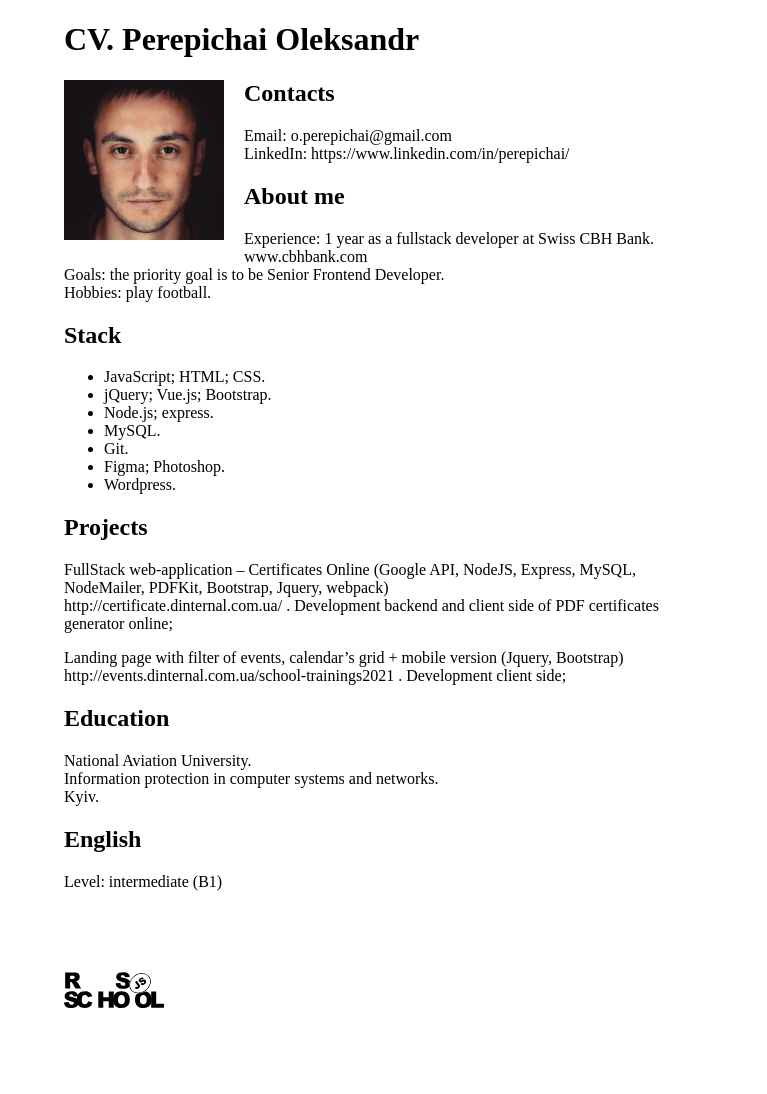
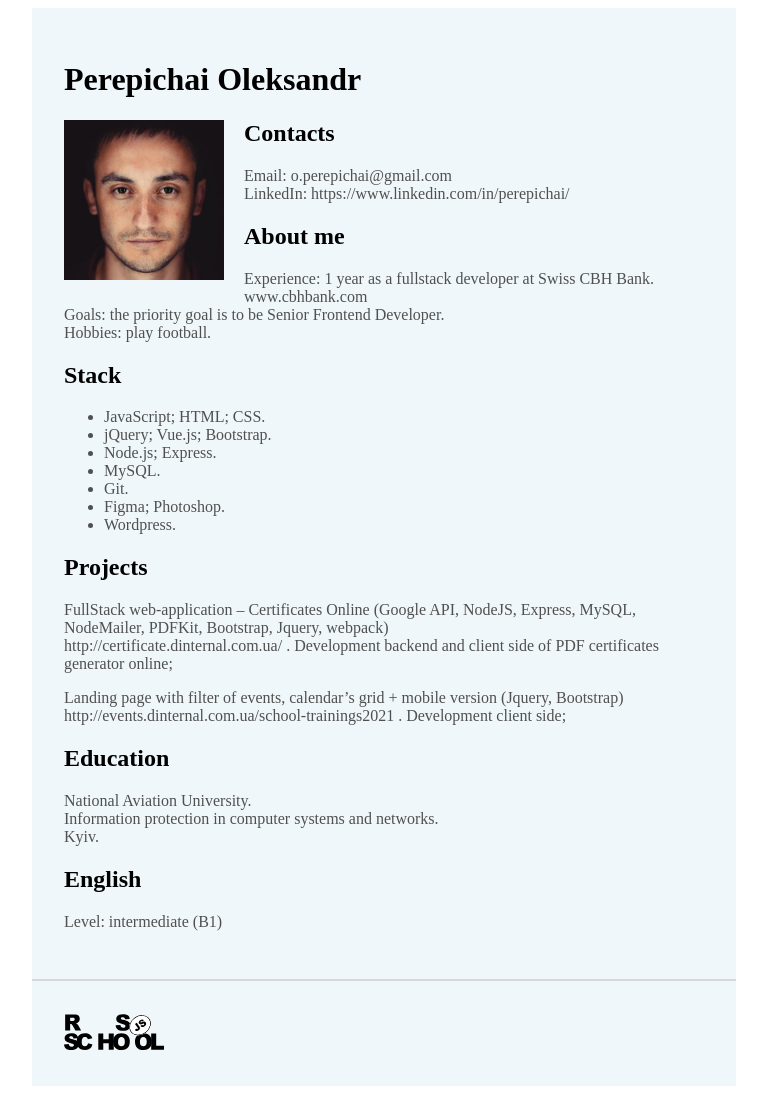
Before and after one commit to perepichai/rsschool-cv, a plain HTML site: page index.html in a window 1280 px wide. Shown: the whole page, without its empty margins (256-1023 px from the left). Before the commit the page ends 1040 px from the top, so only its background shows below. Drawn offline with Linux system fonts and the light colour scheme.

Commit message:
feat: CSS update

```diff
--- a/index.html
+++ b/index.html
@@ -4,13 +4,13 @@
     <meta charset="UTF-8">
     <meta http-equiv="X-UA-Compatible" content="IE=edge">
     <meta name="viewport" content="width=device-width, initial-scale=1.0">
-    <title>CV | Perepichai</title>
+    <title>Oleksandr Perepichai | CV</title>
     <link rel="stylesheet" href="styles/style.css">
 </head>
 <body>
     <main>
         <div>
-            <h1 class="title">CV. Perepichai Oleksandr</h1>
+            <h1 class="title">Perepichai Oleksandr</h1>
         </div>
         <div>
             <img class="photo" src="images/photo.jpg" alt="" width="160px">
@@ -36,7 +36,7 @@
             <ul>
                 <li>JavaScript; HTML; CSS. </li>
                 <li>jQuery; Vue.js; Bootstrap. </li>
-                <li>Node.js; express.</li>
+                <li>Node.js; Express.</li>
                 <li>MySQL.</li>
                 <li>Git.</li>
                 <li>Figma; Photoshop.</li>
--- a/styles/style.css
+++ b/styles/style.css
@@ -1,12 +1,16 @@
+p, li {
+    color: #505050;
+}
 main, footer {
     margin: 0 auto;
     width: 50vw;
+    padding: 32px;
+    background-color:#f0f7fb;
 }
 
 footer {
-    margin: 60px auto 0;
     width: 50vw;
-    padding: 20px 0;
+    border-top: solid 2px #d8d8d8;
 }
 main title {
     text-align: center;
```
